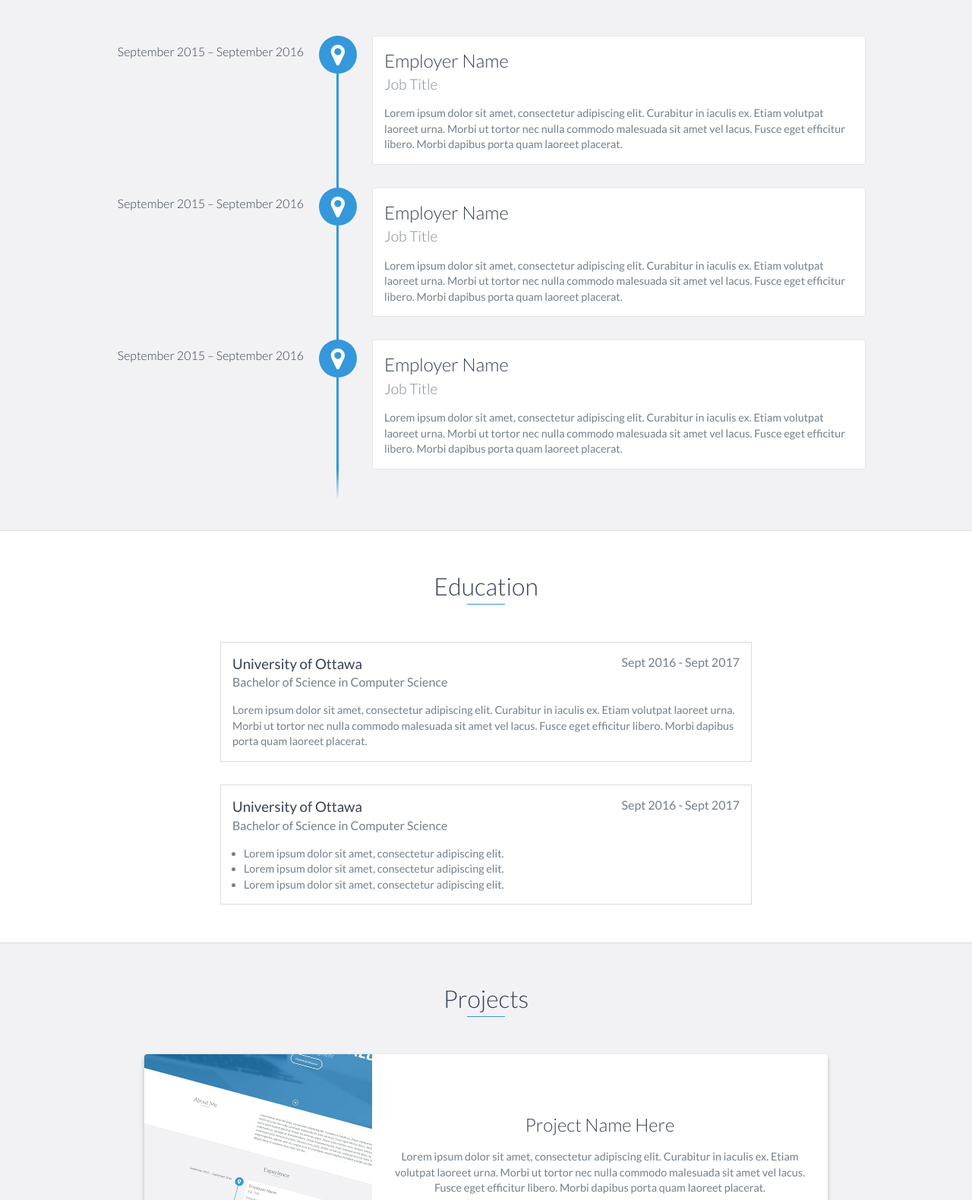
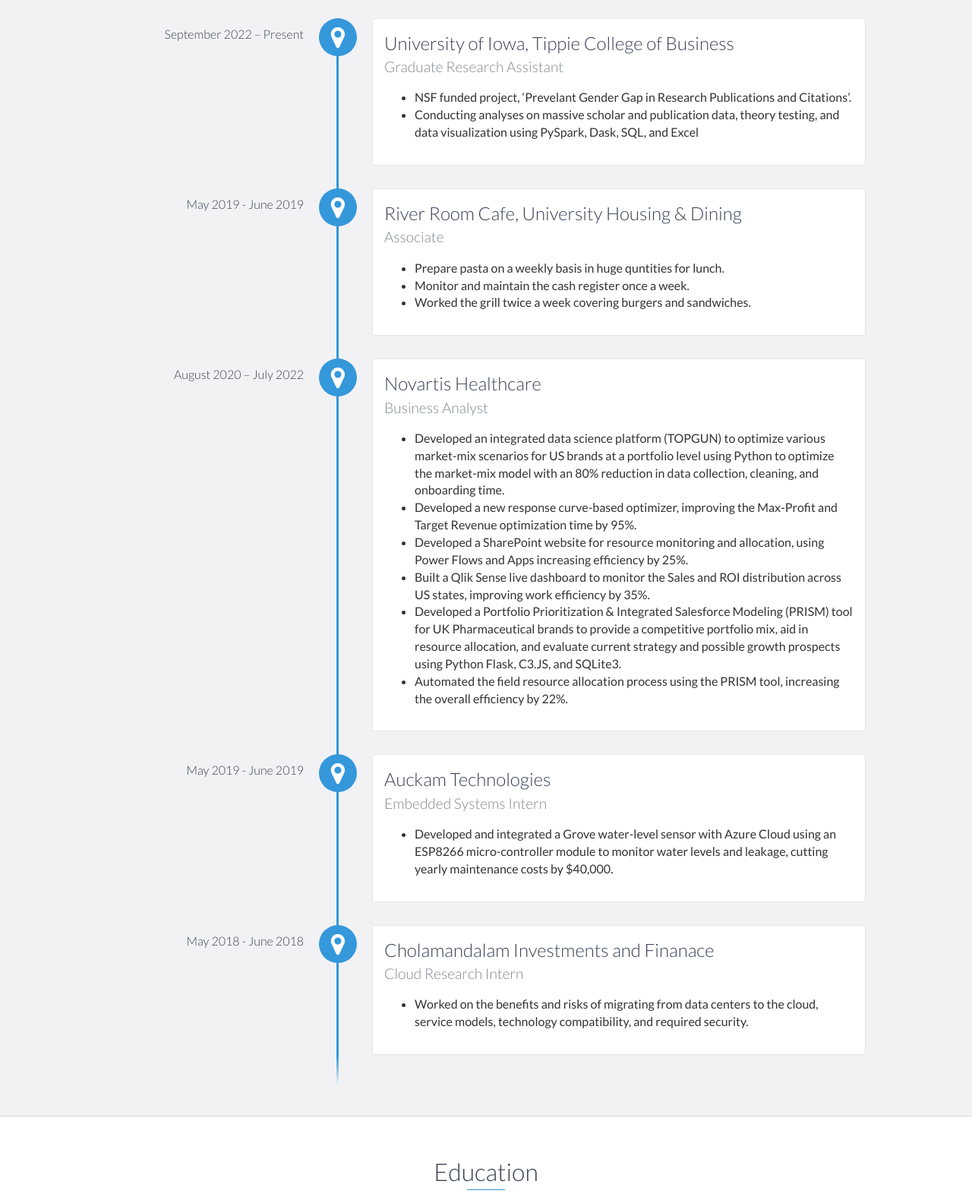
Before and after one commit to arun98aol/arun98aol.github.io, a website: page index.html in a window 1280 px wide. Shown: the part 1220-2800 px from the top of the page at 76% size. Drawn offline with nearby package versions, Linux system fonts and the light colour scheme.

Commit message:
Update index.html

```diff
--- a/index.html
+++ b/index.html
@@ -48,8 +48,8 @@
 
     <div id="lead">
         <div id="lead-content">
-            <h1>Ryan Fitzgerald</h1>
-            <h2>Software Engineer</h2>
+            <h1> Arun Ganapathy</h1>
+            <h2>Data Professional</h2>
             <a href="#" class="btn-rounded-white">Download Resume</a>
         </div>
         <!-- End #lead-content -->
@@ -73,9 +73,9 @@
                 </div>
                 <div class="col-md-8">
                     <p>
-                        Lorem ipsum dolor sit amet, consectetur adipiscing elit. Curabitur in iaculis ex. Etiam volutpat laoreet urna. Morbi ut tortor nec nulla commodo malesuada sit amet vel lacus. Fusce eget efficitur libero. Morbi dapibus porta quam laoreet placerat. Donec
-                        eu vehicula neque. Donec viverra lorem nunc, tempus euismod eros sollicitudin ut. Quisque et tincidunt libero. Donec id pharetra justo. Proin euismod lacinia dolor, eu scelerisque justo tempus pharetra. Vivamus nunc justo, finibus
-                        ut nisl sed, euismod rhoncus nulla. Proin sed magna egestas, egestas ante et, congue eros. In consequat, mauris dapibus tincidunt suscipit, ex libero aliquet diam, at maximus risus enim non leo.
+                        Welcome to my portfolio! Look around, if you find what you are looking for, feel free to contact me using the form below and I will gladly get back to you!
+			Let's break the ice, shall we? I am currently pursuing my M.S in Business Analytics at the University of Iowa. I work as a Graduate Research Assistant for a NSF funded project. With 2.5 years of experience in the data science and analytics domain, I aspire to study data at a global level in efficient ways to provide out-of-the-box and valuable
+			insights thereby enabling business leaders to make well-informed decisions.
                     </p>
                 </div>
             </div>
@@ -86,27 +86,60 @@
     <div id="experience" class="background-alt">
         <h2 class="heading">Experience</h2>
         <div id="experience-timeline">
-            <div data-date="September 2015 – September 2016">
-                <h3>Employer Name</h3>
-                <h4>Job Title</h4>
+            <div data-date="September 2022 – Present">
+                <h3>University of Iowa, Tippie College of Business</h3>
+                <h4>Graduate Research Assistant</h4>
                 <p>
-                    Lorem ipsum dolor sit amet, consectetur adipiscing elit. Curabitur in iaculis ex. Etiam volutpat laoreet urna. Morbi ut tortor nec nulla commodo malesuada sit amet vel lacus. Fusce eget efficitur libero. Morbi dapibus porta quam laoreet placerat.
+			<ul>
+				<li>NSF funded project, ‘Prevelant Gender Gap in Research Publications and Citations’.</li>
+				<li>Conducting analyses on massive scholar and publication data, theory testing, and data visualization using PySpark, Dask, SQL, and Excel</li>
+			</ul>
                 </p>
             </div>
 
-            <div data-date="September 2015 – September 2016">
-                <h3>Employer Name</h3>
-                <h4>Job Title</h4>
+	    <div data-date="May 2019 - June 2019">
+                <h3>River Room Cafe, University Housing & Dining</h3>
+                <h4>Associate</h4>
                 <p>
-                    Lorem ipsum dolor sit amet, consectetur adipiscing elit. Curabitur in iaculis ex. Etiam volutpat laoreet urna. Morbi ut tortor nec nulla commodo malesuada sit amet vel lacus. Fusce eget efficitur libero. Morbi dapibus porta quam laoreet placerat.
+                   <ul>
+			   <li>Prepare pasta on a weekly basis in huge quntities for lunch.</li>
+			   <li>Monitor and maintain the cash register once a week.</li>
+			   <li>Worked the grill twice a week covering burgers and sandwiches.</li>
+		    </ul>
                 </p>
             </div>
 
-            <div data-date="September 2015 – September 2016">
-                <h3>Employer Name</h3>
-                <h4>Job Title</h4>
+            <div data-date="August 2020 – July 2022">
+                <h3>Novartis Healthcare</h3>
+                <h4>Business Analyst</h4>
                 <p>
-                    Lorem ipsum dolor sit amet, consectetur adipiscing elit. Curabitur in iaculis ex. Etiam volutpat laoreet urna. Morbi ut tortor nec nulla commodo malesuada sit amet vel lacus. Fusce eget efficitur libero. Morbi dapibus porta quam laoreet placerat.
+                    <ul>
+			<li>Developed an integrated data science platform (TOPGUN) to optimize various market-mix scenarios for US brands at a portfolio level using Python to optimize the market-mix model with an 80% reduction in data collection, cleaning, and onboarding time.</li>
+			<li>Developed a new response curve-based optimizer, improving the Max-Profit and Target Revenue optimization time by 95%.</li>
+			<li>Developed a SharePoint website for resource monitoring and allocation, using Power Flows and Apps increasing efficiency by 25%.</li>
+			<li>Built a Qlik Sense live dashboard to monitor the Sales and ROI distribution across US states, improving work efficiency by 35%.</li>
+			<li>Developed a Portfolio Prioritization & Integrated Salesforce Modeling (PRISM) tool for UK Pharmaceutical brands to provide a competitive portfolio mix, aid in resource allocation, and evaluate current strategy and possible growth prospects using Python Flask, C3.JS, and SQLite3.</li>
+			<li>Automated the field resource allocation process using the PRISM tool, increasing the overall efficiency by 22%.</li>
+		    </ul>
+		</p>
+            </div>
+
+            <div data-date="May 2019 - June 2019">
+                <h3>Auckam Technologies</h3>
+                <h4>Embedded Systems Intern</h4>
+                <p>
+                   <ul>
+			   <li>Developed and integrated a Grove water-level sensor with Azure Cloud using an ESP8266 micro-controller module to monitor water levels and leakage, cutting yearly maintenance costs by $40,000.</li>
+		    </ul>
+                </p>
+            </div>
+	    <div data-date="May 2018 - June 2018">
+                <h3>Cholamandalam Investments and Finanace</h3>
+                <h4>Cloud Research Intern</h4>
+                <p>
+                   <ul>
+			   <li>Worked on the benefits and risks of migrating from data centers to the cloud, service models, technology compatibility, and required security.</li>
+		    </ul>
                 </p>
             </div>
         </div>
@@ -116,29 +149,26 @@
     <div id="education">
         <h2 class="heading">Education</h2>
         <div class="education-block">
-            <h3>University of Ottawa</h3>
-            <span class="education-date">Sept 2016 - Sept 2017</span>
-            <h4>Bachelor of Science in Computer Science</h4>
+            <h3>University of Iowa, Tippie College of Business</h3>
+            <span class="education-date">August 2022 - December 2023</span>
+            <h4>Master of Science in Business Analytics</h4>
+	    <h4>CGPA: 4.00/4.33</h4>
             <p>
-                Lorem ipsum dolor sit amet, consectetur adipiscing elit. Curabitur in iaculis ex. Etiam volutpat laoreet urna. Morbi ut tortor nec nulla commodo malesuada sit amet vel lacus. Fusce eget efficitur libero. Morbi dapibus porta quam laoreet placerat.
+                <ul>
+			<li>Graduate Research Assistantship - Full Scholarship (50% appointment)</li>
+			<li>Member - Tippie Tech Club</li>
+			<li>Skills Aquired - Proababilty and Statistics, Monte Carlo Simulation, Hypothesis Testing, Linear Regression, Optimization, Data Visualization, Descriptive Analytics, DBMS, SQL, VBA
+		</ul>
             </p>
         </div>
         <!-- End .education-block -->
 
         <div class="education-block">
-            <h3>University of Ottawa</h3>
-            <span class="education-date">Sept 2016 - Sept 2017</span>
-            <h4>Bachelor of Science in Computer Science</h4>
+            <h3>National Institute of Technology Calicut (NITC)</h3>
+            <span class="education-date">August 2016 - May 2020</span>
+            <h4>Bachelor of Technology in Electronics and Communication Engineering</h4>
             <ul>
-                <li>
-                    Lorem ipsum dolor sit amet, consectetur adipiscing elit.
-                </li>
-                <li>
-                    Lorem ipsum dolor sit amet, consectetur adipiscing elit.
-                </li>
-                <li>
-                    Lorem ipsum dolor sit amet, consectetur adipiscing elit.
-                </li>
+                <li>Skills Aquired - Embedded Systems, Electronic Circuits, Arduino, Microcontrollers and Microprocessors, VLSI, MATLAB, Assembly Level Language</li>
             </ul>
         </div>
         <!-- End .education-block -->
```
